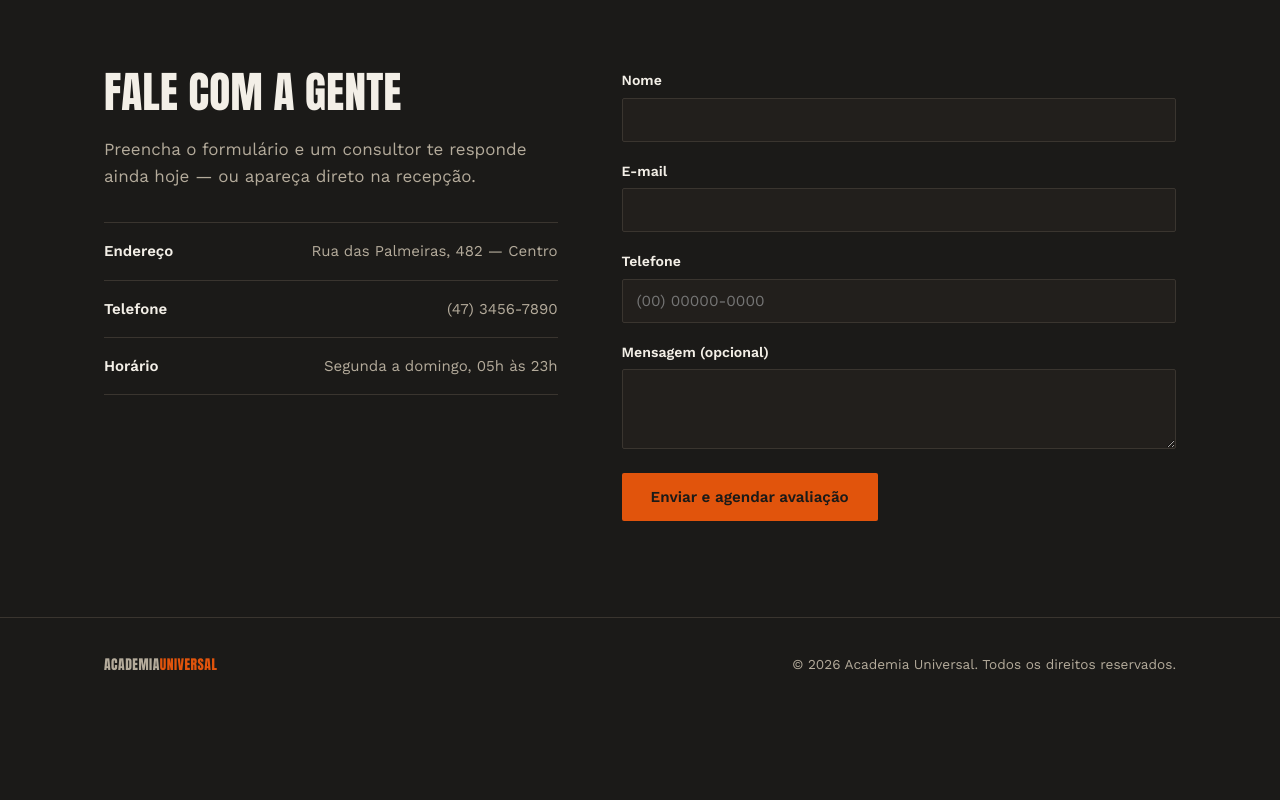
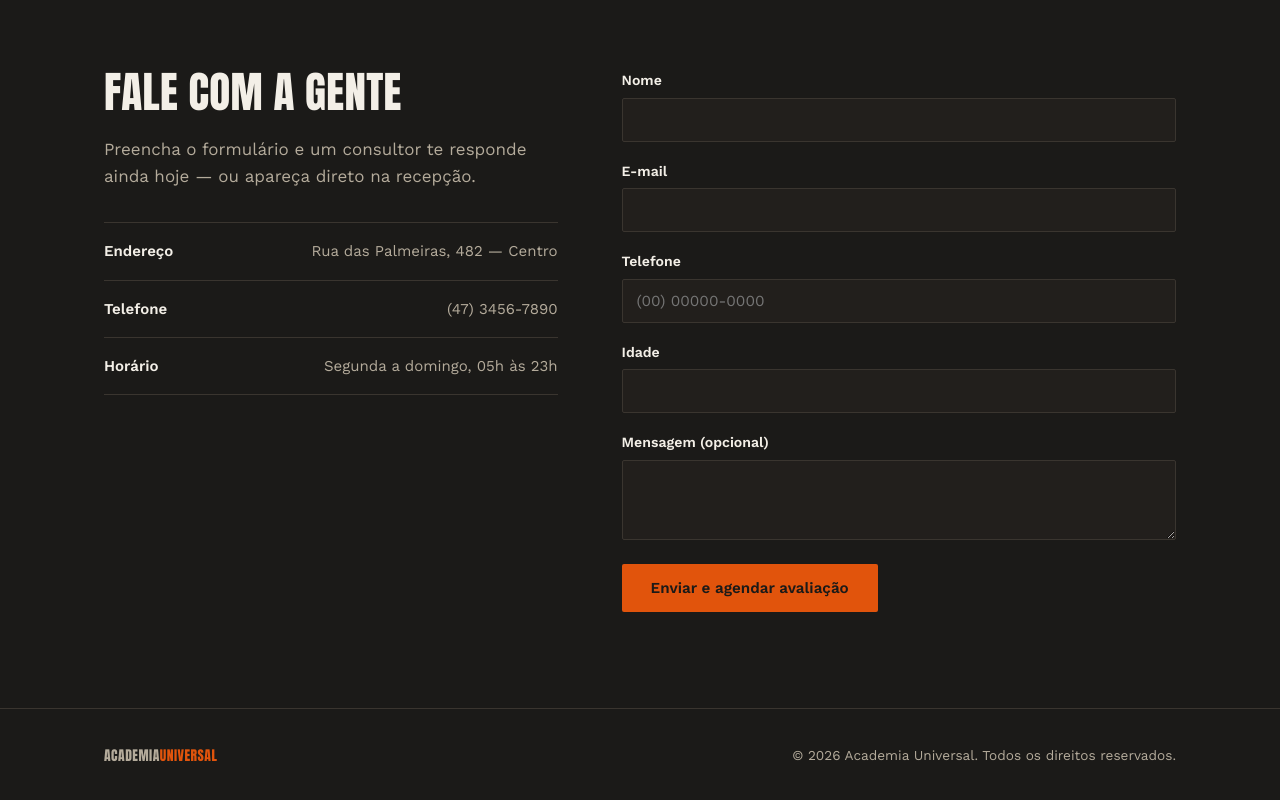
Before and after one commit to julioceesarr/academia-universal-landing-page-1, a website: page index.html in a window 1280 px wide. Shown: the part 3613-4413 px from the top of the page. Before the commit the page ends 4325 px from the top, so only its background shows below. Drawn offline with nearby package versions, Linux system fonts and the light colour scheme.

Commit message:
feat(contato): exige idade mínima de 14 anos no formulário (#2)

```diff
--- a/index.html
+++ b/index.html
@@ -221,6 +221,10 @@
           <input type="tel" id="telefone" name="telefone" autocomplete="tel" placeholder="(00) 00000-0000" pattern="\(?\d{2}\)?\s?\d{4,5}-?\d{4}" title="Informe o telefone com DDD, ex.: (47) 99999-9999" required>
         </div>
         <div class="campo">
+          <label for="idade">Idade</label>
+          <input type="number" id="idade" name="idade" min="14" max="100" step="1" inputmode="numeric" title="A matrícula é aceita a partir de 14 anos" required>
+        </div>
+        <div class="campo">
           <label for="mensagem">Mensagem (opcional)</label>
           <textarea id="mensagem" name="mensagem" rows="3"></textarea>
         </div>
```
